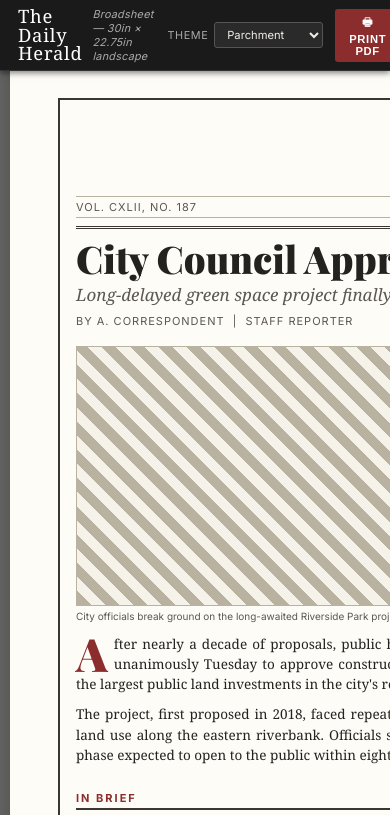
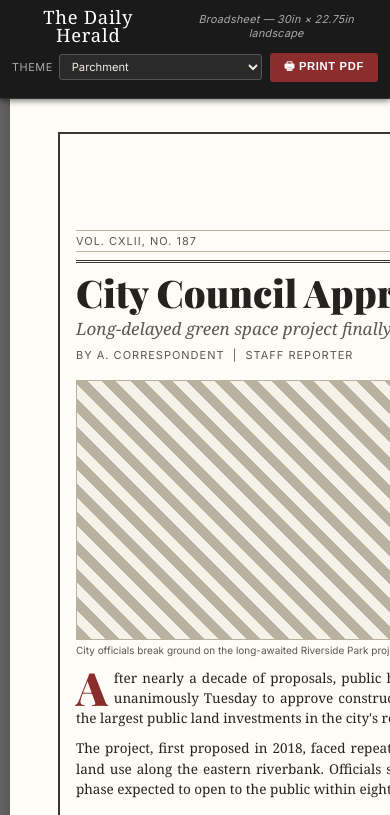
Before and after one commit to srinu2003/newspaper-skill, a plain HTML site: page index.html in a window 390 px wide. Shown: the top 815 px of the page. Drawn offline with nearby package versions, Linux system fonts and the light colour scheme; a web font is replaced by a local one.

Commit message:
feat: implement responsive layout with mobile-optimized top navigation and viewport meta tag

```diff
--- a/index.html
+++ b/index.html
@@ -3,6 +3,7 @@
 
 <head>
   <meta charset="UTF-8">
+  <meta name="viewport" content="width=device-width, initial-scale=1">
   <meta name="description"
     content="The Daily Herald — A classic broadsheet newspaper spread with print-ready layout, three themes, and auto-fit content scaling.">
   <title>The Daily Herald — Print</title>
@@ -23,6 +24,8 @@
       --page-w: 15in;
       --page-h: 22.75in;
       --margin: 0.5in;
+      overflow-x: auto;
+      /* allow horizontal scroll at the root level */
     }
 
     /* ===== Theme tokens ===== */
@@ -102,14 +105,17 @@
       transition: background-color 0.25s ease;
     }
 
+
     /* ===== Compact top-nav — fixed to viewport, always full screen width ===== */
     .top-nav {
       position: fixed;
       top: 0;
       left: 0;
+      right: auto;
       width: 100vw;
-      /* always the screen width, never scrolls horizontally */
-      z-index: 200;
+      max-width: 100vw;
+      height: auto;
+      z-index: 1000;
       background: #1a1a1a;
       color: #f0ede4;
       font-family: 'Inter', Arial, sans-serif;
@@ -118,15 +124,20 @@
       display: flex;
       align-items: center;
       justify-content: space-between;
-      gap: 14px;
+      gap: 8px;
       box-shadow: 0 2px 6px rgba(0, 0, 0, 0.5);
       border-bottom: 1px solid #333;
       box-sizing: border-box;
+      flex-wrap: wrap;
+      overflow: hidden;
     }
 
     .nav-brand {
+      width: 100%;
+      flex-shrink: 0;
       display: flex;
       align-items: center;
+      justify-content: center;
       gap: 10px;
     }
 
@@ -146,9 +157,18 @@
     }
 
     .nav-widgets {
+      width: 100%;
+      flex-grow: 1;
+      flex-shrink: 0;
+      flex-wrap: nowrap;
       display: flex;
       align-items: center;
+      justify-content: center;
       gap: 12px;
+      overflow-x: auto;
+      overflow-y: hidden;
+      -webkit-overflow-scrolling: touch;
+      padding-bottom: 8px;
     }
 
     /* Print button */
@@ -172,6 +192,7 @@
 
     /* Theme dropdown */
     .theme-select-wrap {
+      flex: 1 1 auto;
       display: flex;
       align-items: center;
       gap: 6px;
@@ -185,6 +206,7 @@
     }
 
     .theme-select {
+      width: 100%;
       background: #2a2a2a;
       color: #f0ede4;
       border: 1px solid #555;
@@ -201,7 +223,6 @@
     .theme-select:focus {
       border-color: #888;
     }
-
 
     /* ===== The spread ===== */
     .spread {
@@ -582,6 +603,44 @@
       margin-bottom: 6px;
     }
 
+    /* ===== Mobile Styles ===== */
+    @media (max-width: 768px),
+    (pointer: coarse) {
+      body {
+        padding-top: 84px;
+      }
+
+      .top-nav {
+        padding: 8px 12px;
+      }
+
+      .nav-brand,
+      .nav-widgets {
+        width: 100%;
+      }
+
+      .nav-brand {
+        justify-content: center;
+        text-align: center;
+      }
+
+      .nav-widgets {
+        justify-content: space-between;
+        gap: 8px;
+        overflow-x: auto;
+        -webkit-overflow-scrolling: touch;
+      }
+
+      .theme-select-wrap {
+        /*  flex: 1 1 auto; */
+        min-width: 0;
+      }
+
+      .print-btn {
+        flex: 0 0 auto;
+      }
+    }
+
     /* ===== Print — minimal, identical to broadsheet_spread_print.html ===== */
     @media print {
       @page {
@@ -807,7 +866,8 @@
             <span class="kw">return</span> a;
             }
             <span class="com">// What is mystery(10)?</span>
-<span class="fn">console</span>.log(<span class="fn">mystery</span>(<span class="num">10</span>));</div>
+            <span class="fn">console</span>.log(<span class="fn">mystery</span>(<span class="num">10</span>));
+          </div>
 
           <div class="section-label">Quick Reads</div>
           <div class="three-col">
```
Lines whose indentation alone changed are shown as unchanged.
